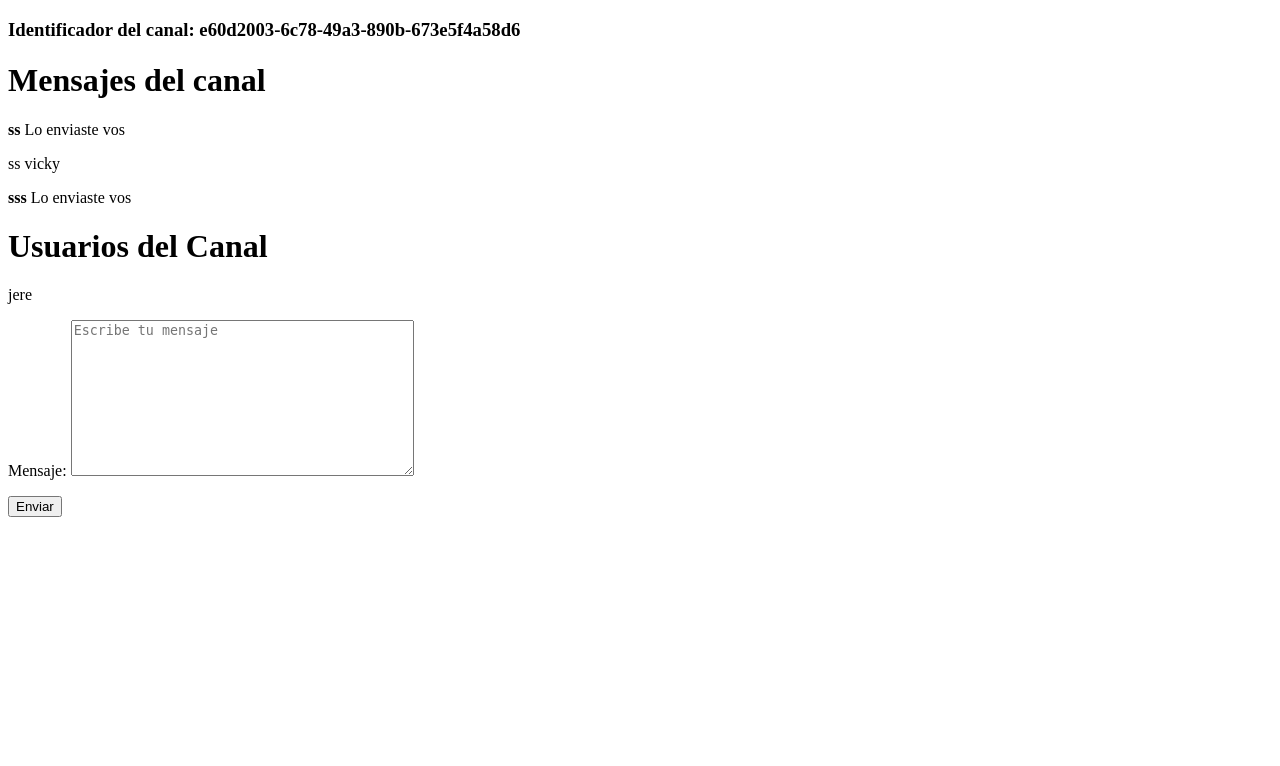
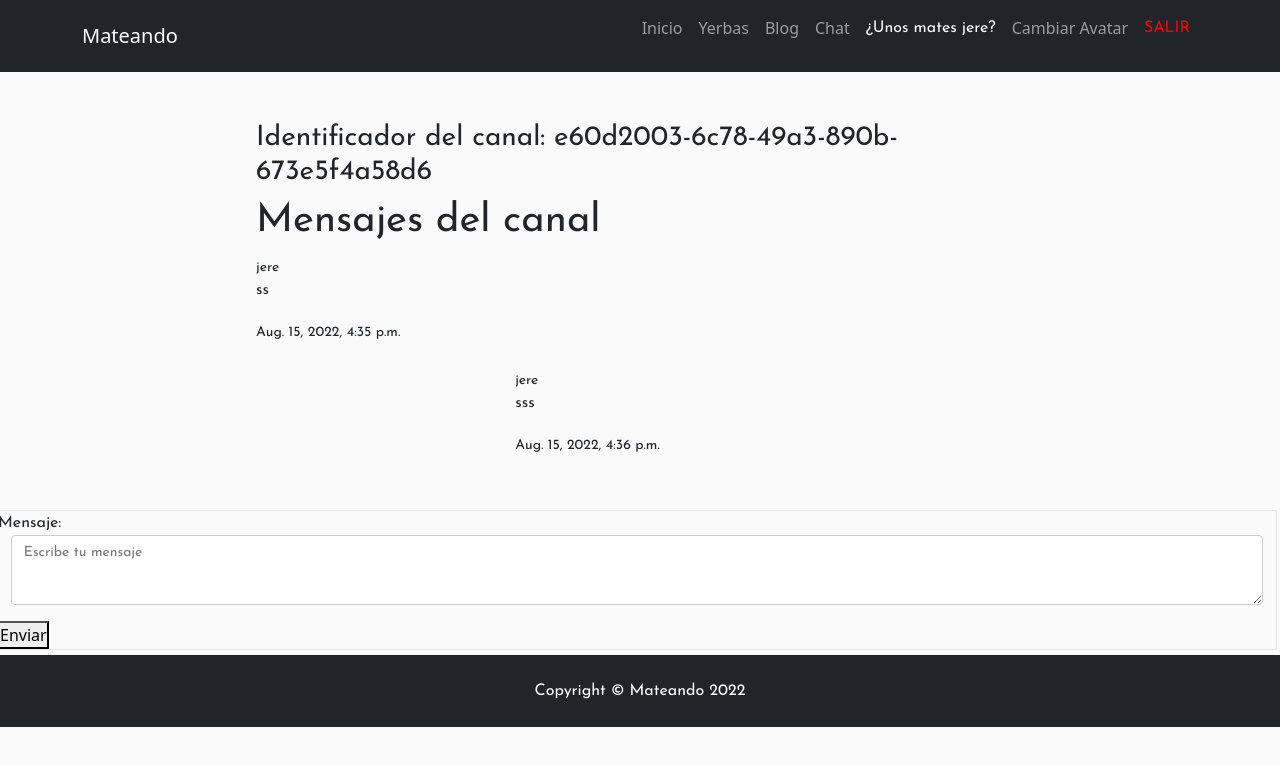
Before and after one commit to JereJuarez/mateando, a Django app: page /MatesApp/canal/e60d2003-6c78-49a3-890b-673e5f4a58d6 in a window 1280 px wide. Shown: the top 766 px of the page. Run offline with Django 4.2, Linux system fonts and the light colour scheme; a user stored in the database is signed in; data comes from the database, SQL or seed files in the repository; both versions use the stored data as it was after the commit; some libraries are stand-ins or nearby versions.

Commit message:
mateando

```diff
--- a/Mateando/MatesApp/models.py
+++ b/Mateando/MatesApp/models.py
@@ -98,10 +98,11 @@
             return qs.order_by("tiempo").first(), False
 
         User=apps.get_model("auth", model_name='User')
-        usaurio_a, usuario_b= None, None
+        usaurio_a= None
+        usuario_b= None
 
         try:
-            usuario_a= User.objects.get(username=username_a)
+            usaurio_a= User.objects.get(username=username_a)
         except User.DoesNotExist:
             return None, False
 
--- a/Mateando/MatesApp/templates/MatesApp/padre.html
+++ b/Mateando/MatesApp/templates/MatesApp/padre.html
@@ -26,7 +26,7 @@
                         <li class="nav-item"><a class="nav-link" href="{% url 'inicio' %}">Inicio</a></li>
                         <li class="nav-item"><a class="nav-link" href="{% url 'yerbas' %}">Yerbas</a></li>
                         <li class="nav-item"><a class="nav-link" aria-current="page" href="#">Blog</a></li>
-                        <li class="nav-item"><a class="nav-link" href="{% url 'chat' %}">Chat</a></li>
+                        <li class="nav-item"><a class="nav-link" href="{% url 'inbox' %}">Chat</a></li>
                         {% if not request.user.is_authenticated %}
                         <li class="nav-item"><a class="nav-link active" href="{% url 'login' %}"><p style="color:#ff0000";>INICIAR SESIÓN</p></a></li>
                             <li class="nav-item"><a class="nav-link active" href="{% url 'register' %}"><p style="color:#ff0000";>REGISTRARSE</p></a></li>
--- a/Mateando/MatesApp/views.py
+++ b/Mateando/MatesApp/views.py
@@ -297,7 +297,7 @@
     #    qs= Canal.objects.all().filtrar_por_username(username)
     #    return qs
 
-class DetailMs(LoginRequiredMixin, DetailView):
+class DetailMs(LoginRequiredMixin,CanalFormMixin, DetailView):
 
     template_name= 'MatesApp/canal_detail.html'
 
--- a/Mateando/templatechat/MatesApp/canal_detail.html
+++ b/Mateando/templatechat/MatesApp/canal_detail.html
@@ -1,7 +1,68 @@
 {% extends 'base.html' %}
 
+{% block contenedor %}
 
-{% block contenedor %}
+    <style>
+
+        #contenedor_ms{
+            width: 100%;
+            height: calc(70vh);
+            margin: 5px o;
+            overflow-y: auto;
+            border-bottom: 1px solid #e6e6e6;
+            background: #fff;
+        }
+
+        .div_ms{
+            margin: 1.2rem auto;
+            width: 35%;
+            padding: 0.2rem 0.6rem 0.3rem 0.6rem
+        }
+
+        .mis_mensajes{
+            margin-right: 5px;
+            background-color:rgb(65, 122, 69);
+            color: #fff;
+            border-bottom-left-radius: 16px;
+            border-top-left-radius: 16px;
+            border-top-right-radius: 16px;
+
+
+        }
+
+        .div_form_ms{
+            width: 100%;
+            margin-top: 5px;
+            margin-bottom: 5px;
+            margin-left: -3px;
+            border:1px solid #e6e6e6;
+
+
+        }
+
+        #id_mensaje{
+            display: block;
+            padding: 6px 12px;
+            margin-left: 1%;
+            margin-right: 1%;
+            width: 98%;
+            min-width: 98%;
+            max-width: 98%;
+            height: 70px;
+            min-height: 70px;
+            max-height: 70px;
+            box-sizing: border-box;
+            font-size: 14px;
+            color: #333;
+            border:1px solid #ccc;
+            border-radius: 4px;
+
+        }
+
+
+
+
+    </style>
 
     <h3>Identificador del canal: {{object.id}}</h3>
 
@@ -10,55 +71,34 @@
 
     {% for mensaje in object.canalmensaje_set.all %}
 
-            {% if request.user == mensaje.usuario %}
-                <p>
-                    <strong>
-                        {{mensaje.texto}}
-                    </strong>
-
-                    <span>
-                        Lo enviaste vos
-                    </span>
-                </p>
-
-
-            {% else %}
-                <P>
-
-                    {{mensaje.texto}}
-                    <span>
-                        {{mensaje.usuario}}
-                    </span>
-                </P>
-
-            {% endif %}
-
+                <div class="div_ms{% if request.user == mensaje.usuario %}mis_mensajes">
+                {% else %} tus_mensajes {% endif %}
+                <small>{{mensaje.usuario}}</small>
+                <p>{{mensaje.texto}}</p>
+                <small>{{mensaje.tiempo}}</small>
+                </div>
 
 
     {% endfor %}
 
+    </div>
+    <div class="div_form_ms">
+        <form id="form_submit" action="{{ request.path }}" method="POST">
+            {% csrf_token %}
 
-    <h1>Usuarios del Canal</h1>
+            {{form.as_p}}
 
-    {% for usuarios in object.canalusuario_set.all %}
-
-            <p>
-                {{usuarios.usuario}}
-            </p>
+            <button type="submit">
+                Enviar
+            </button>
 
 
-    {% endfor %}
+    </form>
 
-    <form action="{{ request.path }}" method="POST">
-        {% csrf_token %}
+    </div>
 
-        {{form.as_p}}
 
-        <button type="submit">
-            Enviar
-        </button>
 
-    </form>
 
 
 
--- a/Mateando/templatechat/base.html
+++ b/Mateando/templatechat/base.html
@@ -1,3 +1,9 @@
+{% extends "MatesApp/padre.html" %}
+
+{% load static %}
+
+{% block contenido_que_cambia %}
+
 <!DOCTYPE html>
 <html lang="en">
 <head>
@@ -5,10 +11,36 @@
     <meta http-equiv="X-UA-Compatible" content="IE=edge">
     <meta name="viewport" content="width=device-width, initial-scale=1.0">
     <title>Document</title>
+    <style>
+        @import url('https://fonts.googleapis.com/css2?family=Josefin+Sans&display=swap');
+
+        *{
+            margin: 0;
+            padding: 0;
+
+        }
+
+        body{
+            background:#fafafa;
+        }
+
+
+        h1, h2, h3, p, small{
+            font-family: 'Josefin Sans', sans-serif;
+
+        }
+
+        .div_main{
+            width: 60%;
+            margin: 50px auto;
+
+        }
+
+    </style>
 </head>
 <body>
 
-    <div>
+    <div class="div_main">
         {% block contenedor %}
             <h1>
                 Bienvenidos
@@ -21,3 +53,5 @@
     </div>
 </body>
 </html>
+
+{% endblock %}
```
Also changed, not shown: Mateando/templatechat/MatesApp/inbox.html (+42 -1 lines), Mateando/db.sqlite3.
